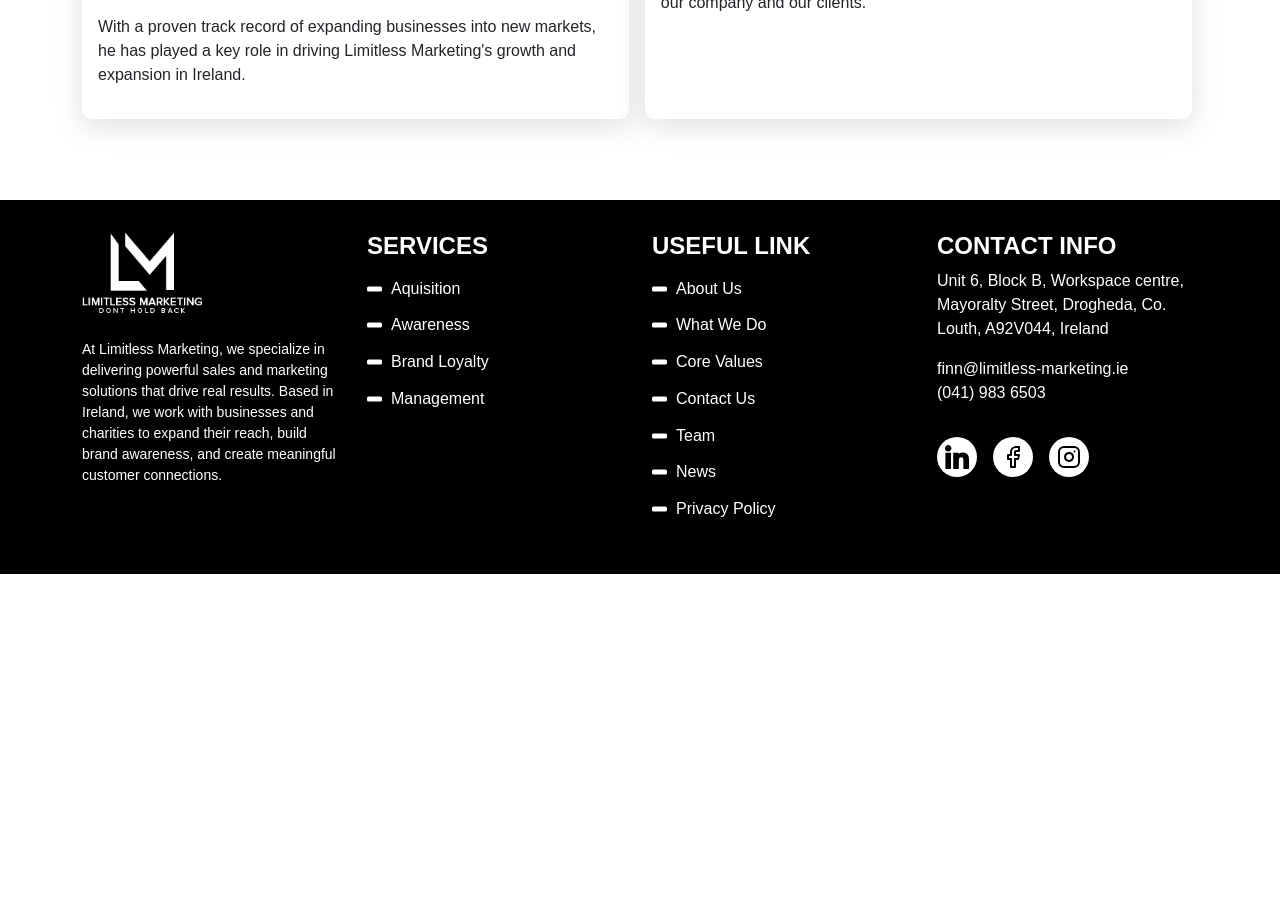
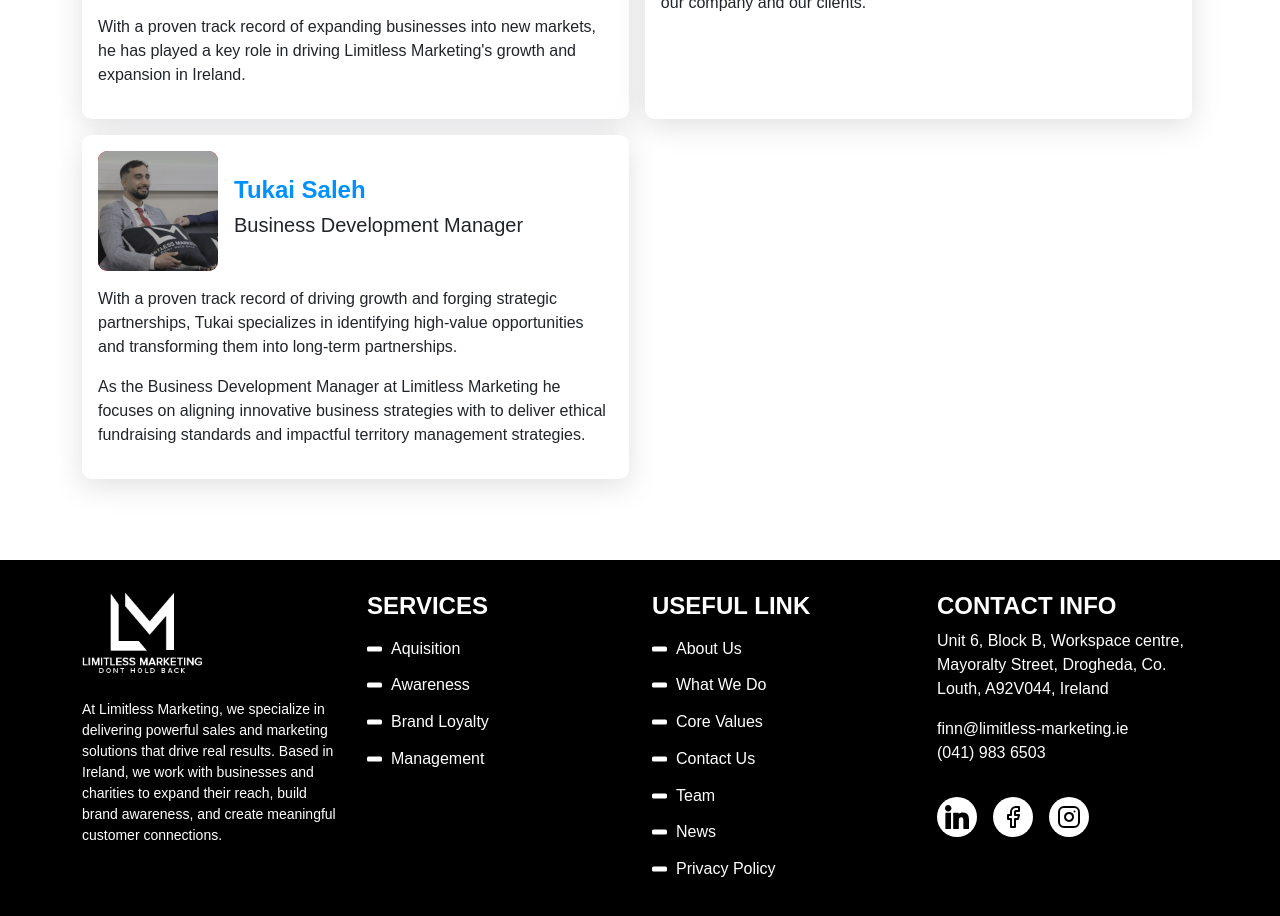
Before and after one commit to DJN2122/Limitless-Marketing-Website, a Next.js app: page /team in a window 1280 px wide. Shown: the part 1060-1976 px from the top of the page. Before the commit the page ends 1634 px from the top, so only its background shows below. Built offline with nearby package versions, Linux system fonts and the light colour scheme; a web font is replaced by a local one.

Commit message:
Describe your changes

```diff
--- a/src/app/team/page.jsx
+++ b/src/app/team/page.jsx
@@ -83,6 +83,31 @@
                 </div>
               </div>
             </li>
+            <li>
+              <div className="team-card">
+                <div className="team-image">
+                  <div className="img-container">
+                    <img
+                      src="/assets/img/tukai.jpeg"
+                      className="img-fluid"
+                      alt="Limitless Marketing"
+                    />
+                  </div>
+                  <div className="name-container">
+                    <h4>Tukai Saleh</h4>
+                    <h5>Business Development Manager</h5>
+                  </div>
+                </div>
+                <div className="team-content">
+                  <p>
+                    With a proven track record of driving growth and forging strategic partnerships, Tukai specializes in identifying high-value opportunities and transforming them into long-term partnerships.
+                  </p>
+                  <p>
+                    As the Business Development Manager at Limitless Marketing he focuses on aligning innovative business strategies with to deliver ethical fundraising standards and impactful territory management strategies.
+                  </p>
+                </div>
+              </div>
+            </li>
             {/*
             <li>
               <div className="team-card">
```
Also changed, not shown: public/assets/img/tukai.jpeg (added).
